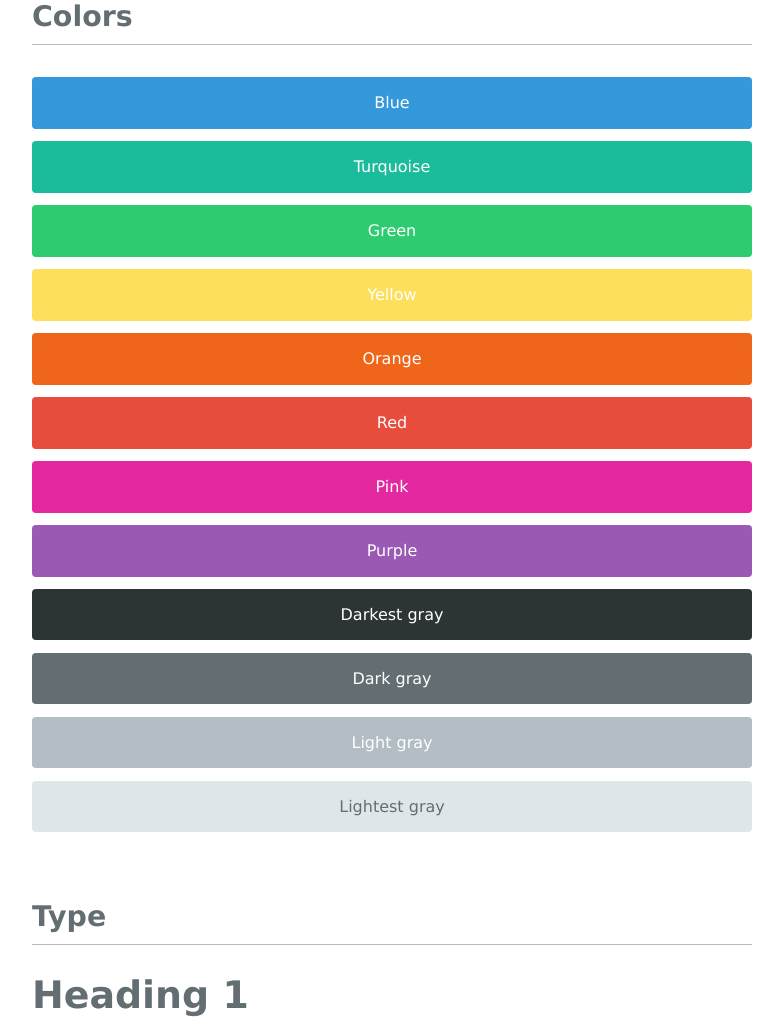
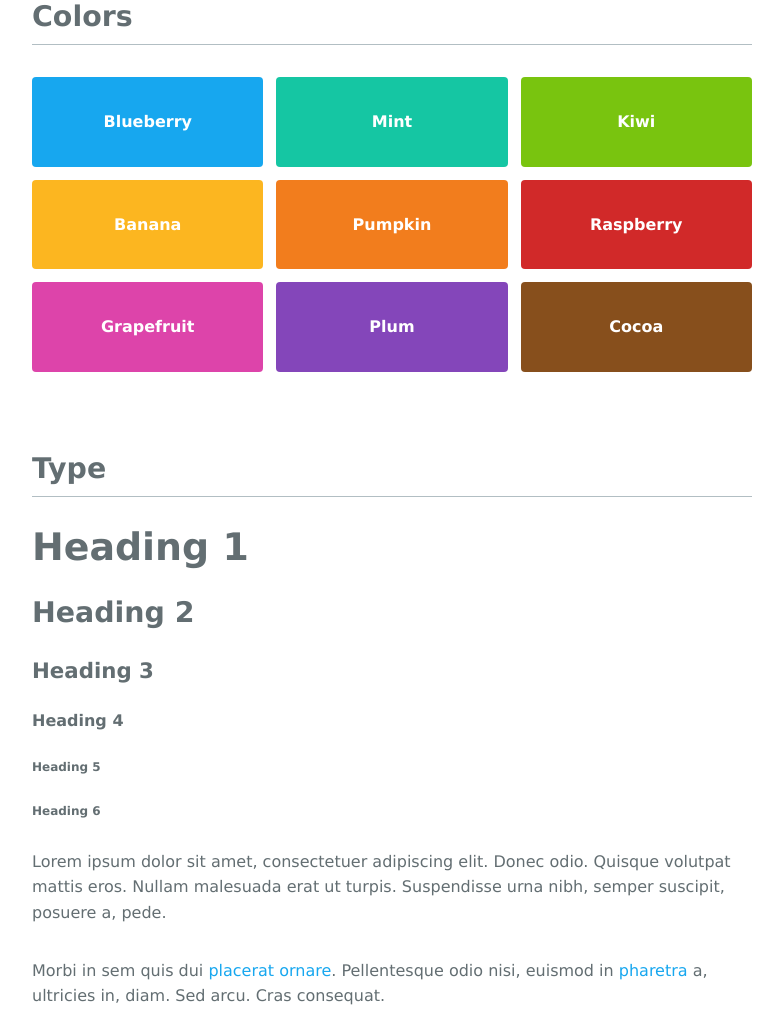
Before and after one commit to jrdnbwmn/notch-mockup, a website: page src/html/index.html in a window 1280 px wide. Shown: the part 48-1066 px from the top of the page, without its empty margins (248-1031 px from the left). Drawn offline with nearby package versions, Linux system fonts and the light colour scheme; files that its build step writes are made by us from their sources.

Commit message:
Some color work

```diff
--- a/src/html/index.html
+++ b/src/html/index.html
@@ -5,18 +5,35 @@
         <!-- Colors -->
         <section class="pb4 align--center">
             <h2 class="text--gray pb1 border--bottom align--left">Colors</h2>
-            <div class="pt1 pb1 rounded text--white mb1 bg--blue">Blue</div>
-            <div class="pt1 pb1 rounded text--white mb1 bg--turquoise">Turquoise</div>
-            <div class="pt1 pb1 rounded text--white mb1 bg--green">Green</div>
-            <div class="pt1 pb1 rounded text--white mb1 bg--yellow">Yellow</div>
-            <div class="pt1 pb1 rounded text--white mb1 bg--orange">Orange</div>
-            <div class="pt1 pb1 rounded text--white mb1 bg--red">Red</div>
-            <div class="pt1 pb1 rounded text--white mb1 bg--pink">Pink</div>
-            <div class="pt1 pb1 rounded text--white mb1 bg--purple">Purple</div>
-            <div class="pt1 pb1 rounded text--white mb1 bg--darkest-gray">Darkest gray</div>
-            <div class="pt1 pb1 rounded text--white mb1 bg--dark-gray">Dark gray</div>
-            <div class="pt1 pb1 rounded text--white mb1 bg--light-gray">Light gray</div>
-            <div class="pt1 pb1 rounded bg--lightest-gray">Lightest gray</div>
+            <div class="grid-row">
+                <div class="grid-column span-one-third mb1">
+                    <div class="pt2 pb2 rounded text--white bg--blueberry bold">Blueberry</div>
+                </div>
+                <div class="grid-column span-one-third mb1">
+                    <div class="pt2 pb2 rounded text--white bg--mint bold">Mint</div>
+                </div>
+                <div class="grid-column span-one-third mb1">
+                    <div class="pt2 pb2 rounded text--white bg--kiwi bold">Kiwi</div>
+                </div>
+                <div class="grid-column span-one-third mb1">
+                    <div class="pt2 pb2 rounded text--white bg--banana bold">Banana</div>
+                </div>
+                <div class="grid-column span-one-third mb1">
+                    <div class="pt2 pb2 rounded text--white bg--pumpkin bold">Pumpkin</div>
+                </div>
+                <div class="grid-column span-one-third mb1">
+                    <div class="pt2 pb2 rounded text--white bg--raspberry bold">Raspberry</div>
+                </div>
+                <div class="grid-column span-one-third mb1">
+                    <div class="pt2 pb2 rounded text--white bg--grapefruit bold">Grapefruit</div>
+                </div>
+                <div class="grid-column span-one-third mb1">
+                    <div class="pt2 pb2 rounded text--white bg--plum bold">Plum</div>
+                </div>
+                <div class="grid-column span-one-third mb1">
+                    <div class="pt2 pb2 rounded text--white bg--cocoa bold">Cocoa</div>
+                </div>
+            </div>
         </section>
 
         <!-- Type -->
--- a/src/scss/_colors.scss
+++ b/src/scss/_colors.scss
@@ -36,3 +36,14 @@
 .bg--red                   { background-color: $red; }
 .bg--pink                  { background-color: $pink; }
 .bg--purple                { background-color: $purple; }
+
+// Hue names
+.bg--blueberry             { background-color: $blueberry; }
+.bg--mint                  { background-color: $mint; }
+.bg--kiwi                  { background-color: $kiwi; }
+.bg--banana                { background-color: $banana; }
+.bg--pumpkin               { background-color: $pumpkin; }
+.bg--raspberry             { background-color: $raspberry; }
+.bg--grapefruit            { background-color: $grapefruit; }
+.bg--plum                  { background-color: $plum; }
+.bg--cocoa                 { background-color: $cocoa; }
--- a/src/scss/_grid.scss
+++ b/src/scss/_grid.scss
@@ -5,7 +5,7 @@ $total-number-columns: 12;
 
 // Padding you want on both sides of a column. This number * 2 = your gutter.
 // Sink uses fixed–width gutters, so no %.
-$column-padding: $baseline*2;
+$column-padding: $baseline;
 
 // Set the breakpoint at which columns will go to full width.
 $grid-breakpoint: $breakpoint--sm;
--- a/src/scss/_variables.scss
+++ b/src/scss/_variables.scss
@@ -10,14 +10,26 @@ $shade:                   #f3f6f7 !default;
 $white:                   #ffffff !default;
 
 // Hues
-$blue:                    #3498db !default;
-$turquoise:               #1abc9c !default;
-$green:                   #2ecc71 !default;
-$yellow:                  #fddf5b !default;
-$orange:                  #EF661A !default;
-$red:                     #e74c3c !default;
-$pink:                    #E429A0 !default;
-$purple:                  #9b59b6 !default;
+$blue:                    #17a7ef !default;
+$turquoise:               #15c6a3 !default;
+$green:                   #79c40f !default;
+$yellow:                  #fcb620 !default;
+$orange:                  #f27d1d !default;
+$red:                     #d12929 !default;
+$pink:                    #dd44aa !default;
+$purple:                  #8446ba !default;
+$brown:                   #874f1c !default;
+
+// Hue names
+$blueberry:               $blue !default;
+$mint:                    $turquoise !default; // mint
+$kiwi:                    $green !default;
+$banana:                  $yellow !default;
+$pumpkin:                 $orange !default;
+$raspberry:               $red !default;
+$grapefruit:              $pink !default; // watermelon, grapefruit
+$plum:                    $purple !default; // grape, plum, fig
+$cocoa:                   $brown !default;
 
 // Color scheme
 $primary-color:           $blue !default;
```
Also changed, not shown: dist/css/production.css, dist/index.html.
